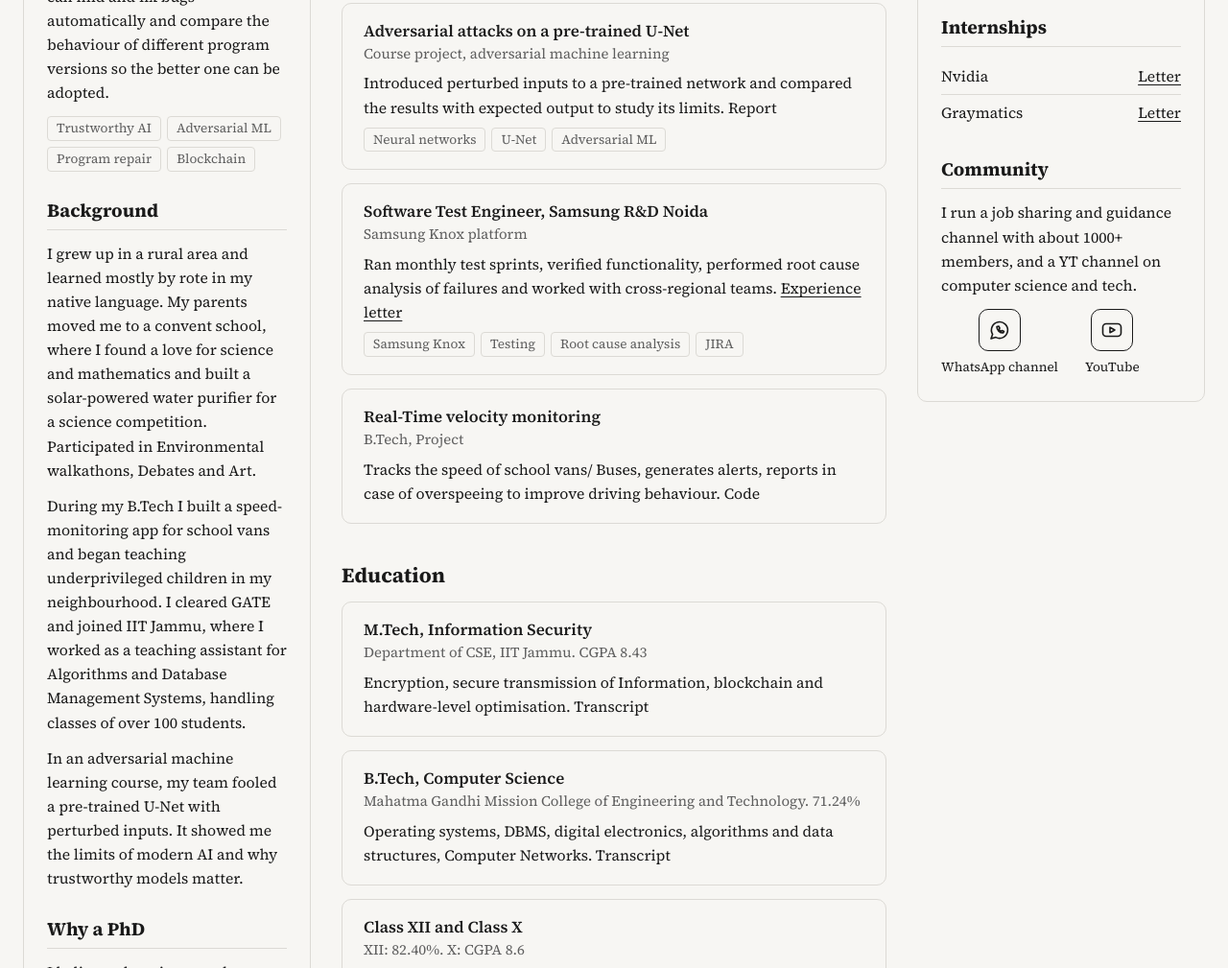
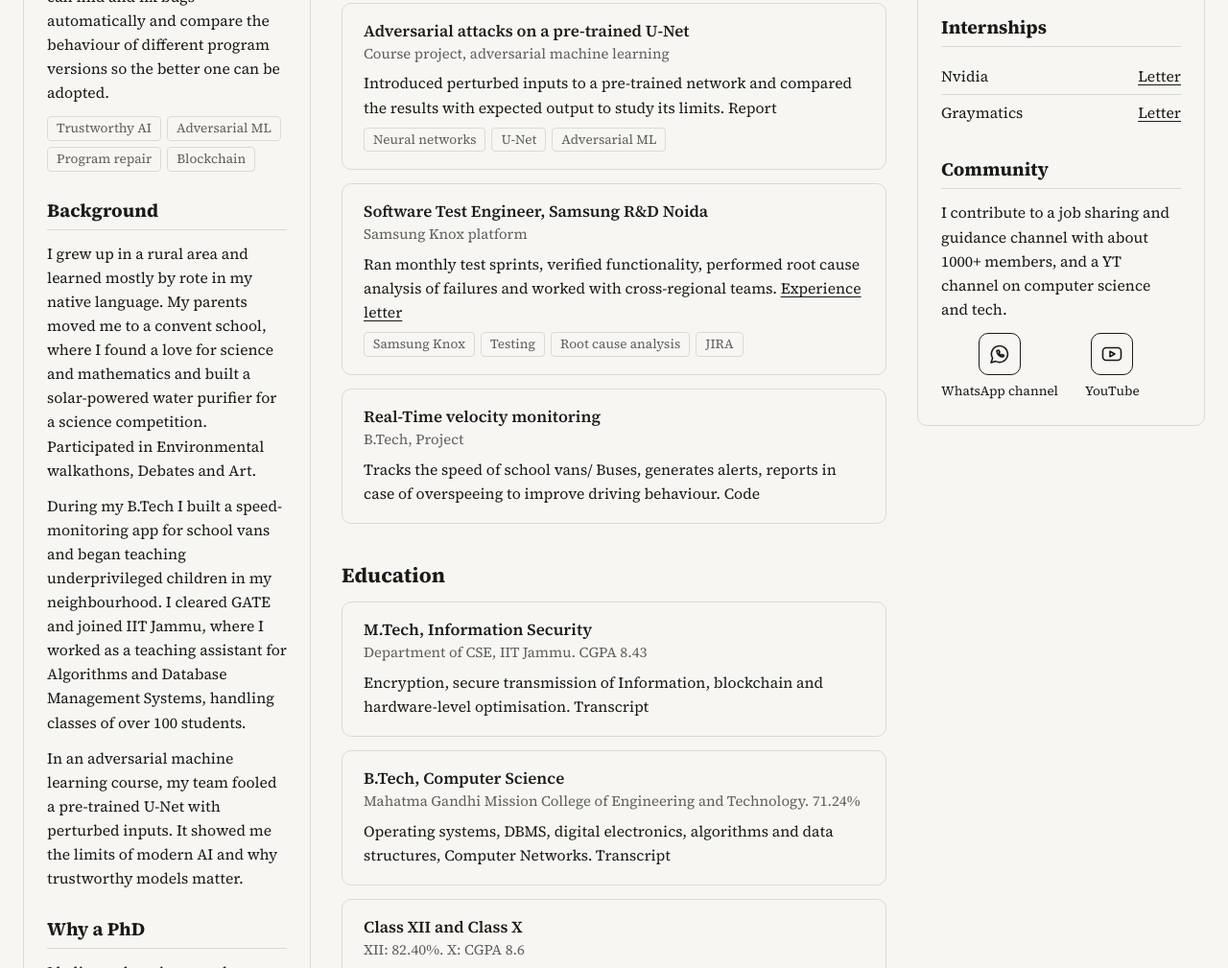
Before and after one commit to ayush550/ayush550.github.io, a plain HTML site: page index.html in a window 1280 px wide. Shown: the part 909-1918 px from the top of the page at 96% size. Drawn offline with Linux system fonts and the light colour scheme.

Commit message:
Updated the cred details

```diff
--- a/index.html
+++ b/index.html
@@ -265,7 +265,7 @@
   </ul>
 
   <h2 class="gap">Community</h2>
-  <p>I run a job sharing and guidance channel with about 1000+ members, and a YT channel on computer science and tech.</p>
+  <p>I contribute to a job sharing and guidance channel with about 1000+ members, and a YT channel on computer science and tech.</p>
   <div class="social">
     <a data-doc="whatsapp" data-optional aria-label="WhatsApp channel">
       <svg viewBox="0 0 24 24" aria-hidden="true"><path d="M3 21l1.6-4.6A8.5 8.5 0 1 1 8 19.6L3 21z"/><path d="M9 8.5c0 3.5 3 6.5 6.5 6.5l1-1.5-2-1-1 .8c-1-.4-1.8-1.200-2.200-2.200l.8-1-1-2L9 8.500z"/></svg>
```
